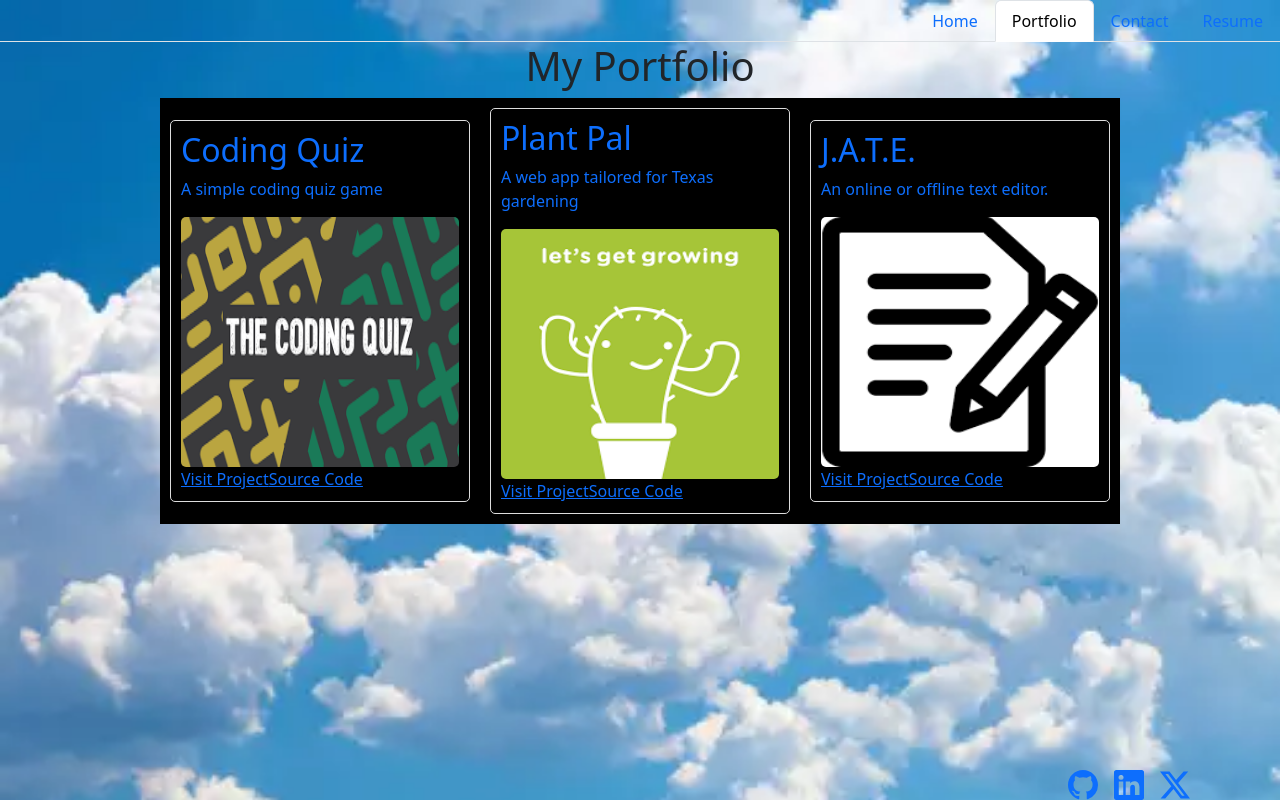
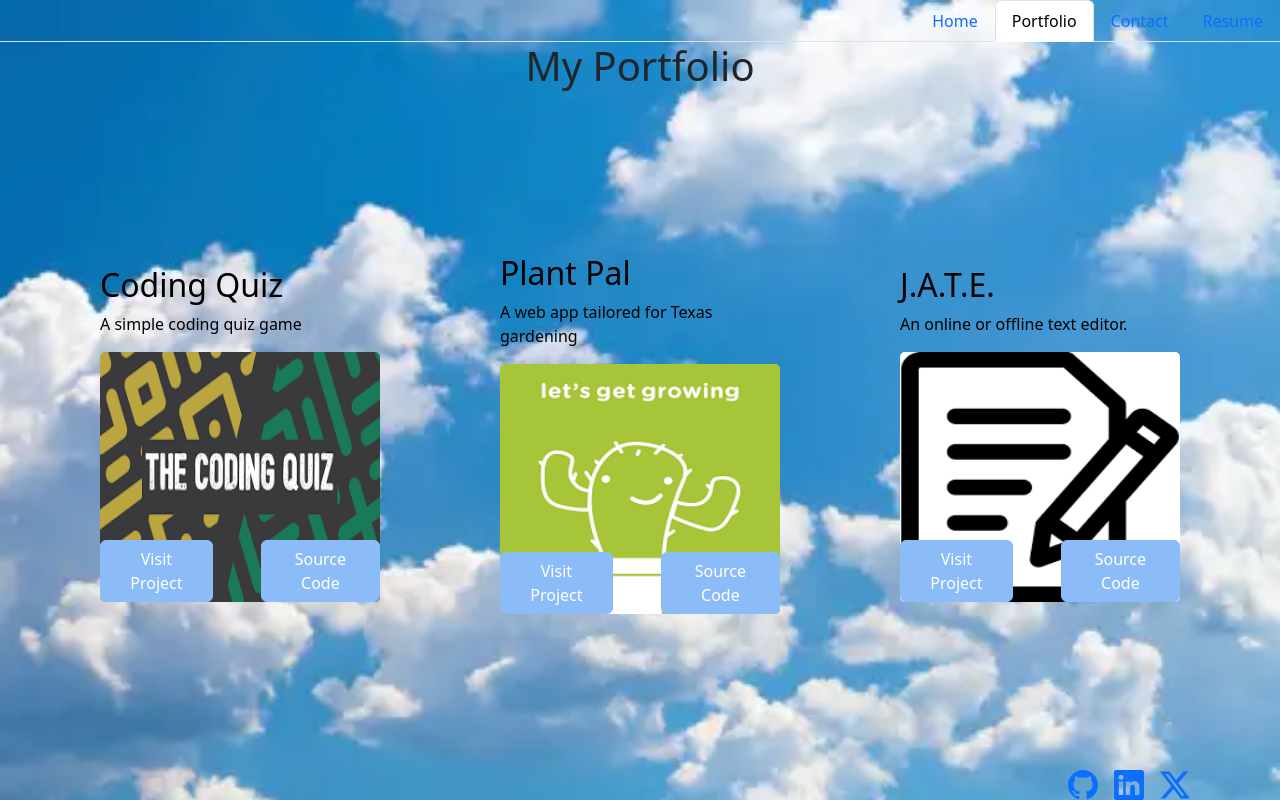
Before and after one commit to allexortiz/react-portfolio, a React (Vite) app: page /Portfolio in a window 1280 px wide. Built offline with nearby package versions, Linux system fonts and the light colour scheme.

Commit message:
added buttons and stylized portfolio page

```diff
--- a/src/pages/Portfolio.jsx
+++ b/src/pages/Portfolio.jsx
@@ -30,7 +30,7 @@ export default function Portfolio() {
   ];
 
   return (
-    <div>
+    <div className='d-flex flex-column'>
       <h1 className='d-flex justify-content-center'>My Portfolio</h1>
       <div className="projects-container d-flex align-items-center">
         {projects.map((project, index) => (
@@ -38,10 +38,12 @@ export default function Portfolio() {
             <div className="project">
               <h2>{project.title}</h2>
               <p>{project.description}</p>
-              <img src={project.image} alt={project.title} className="project-image" />
-              <div>
-                <a href={project.link} target="_blank" rel="noopener noreferrer">Visit Project</a>
-                <a href={project.secondaryLink} target="_blank" rel="noopener noreferrer">Source Code</a>
+              <div className='position-relative'>
+                <img src={project.image} alt={project.title} className="project-image" />
+                <div className='position-absolute top-0  h-100 w-100 d-flex justify-content-center gap-5 align-items-end'>
+                  <a href={project.link} target="_blank" rel="noopener noreferrer" className='project-link'><button className="btn btn-primary">Visit Project</button></a>
+                  <a href={project.secondaryLink} target="_blank" rel="noopener noreferrer" className="project-link"><button className="btn btn-primary">Source Code</button></a>
+                </div>
               </div>
             </div>
           </a>
--- a/src/styles/Portfolio.css
+++ b/src/styles/Portfolio.css
@@ -1,25 +1,28 @@
 .projects-container {
     display: flex;
+    flex: 1;
     justify-content: space-around;
     flex-wrap: wrap;
-    background-color: black;
+    column-gap: 5rem;
   }
 
   .project-link {
     text-decoration: none;
+    color: black;
   }
 
   .project {
+
     width: 300px;
     padding: 10px;
     margin: 10px;
-    border: 1px solid #ddd;
     border-radius: 5px;
     transition: opacity 0.3s ease;
   }
 
   .project:hover {
     opacity: 0.8;
+
   }
 
   .project-image {
@@ -27,3 +30,14 @@
     height: 250px;
     border-radius: 5px;
   }
+
+  .btn-primary {
+    background-color: #8cbcf7;
+    border-color: #8cbcf7;
+    color: #fff;
+  }
+
+  .btn-primary:hover {
+    background-color: #6e9bd9;
+    border-color: #6e9bd9;
+  }
```
